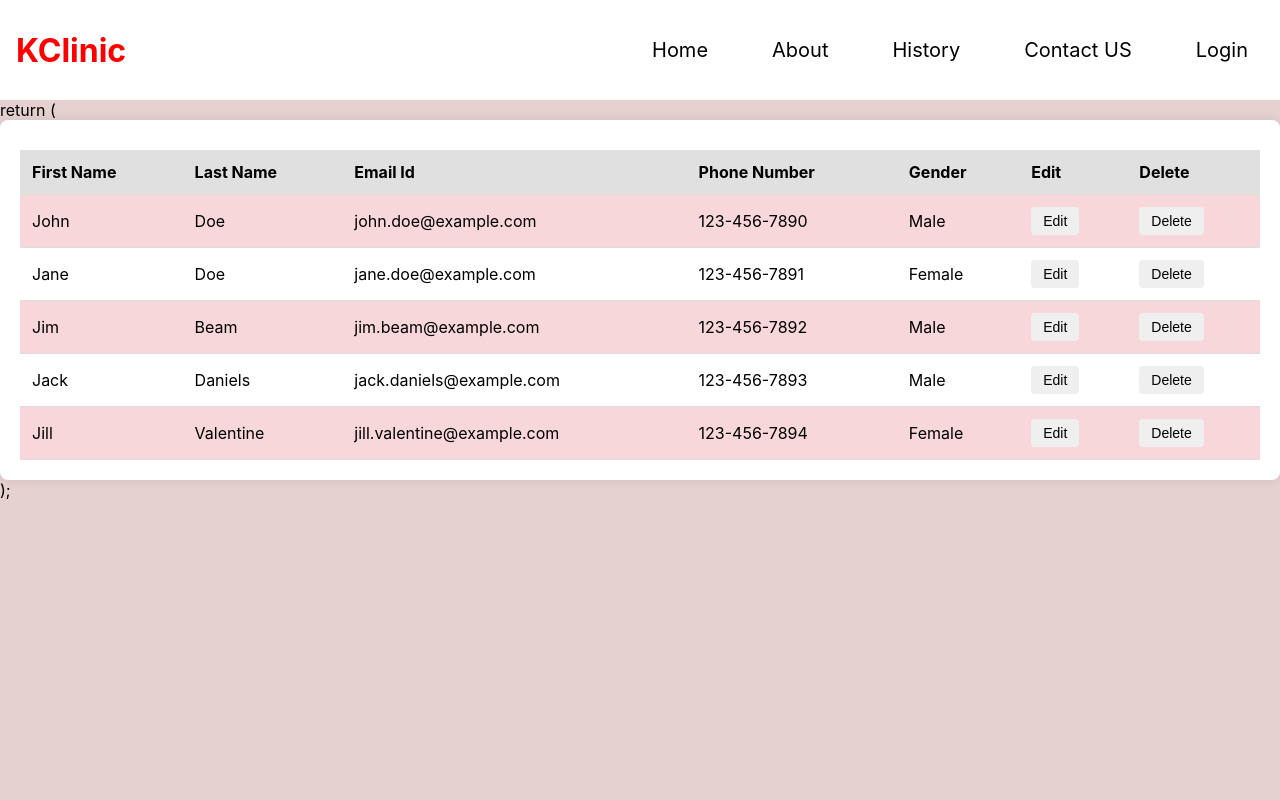
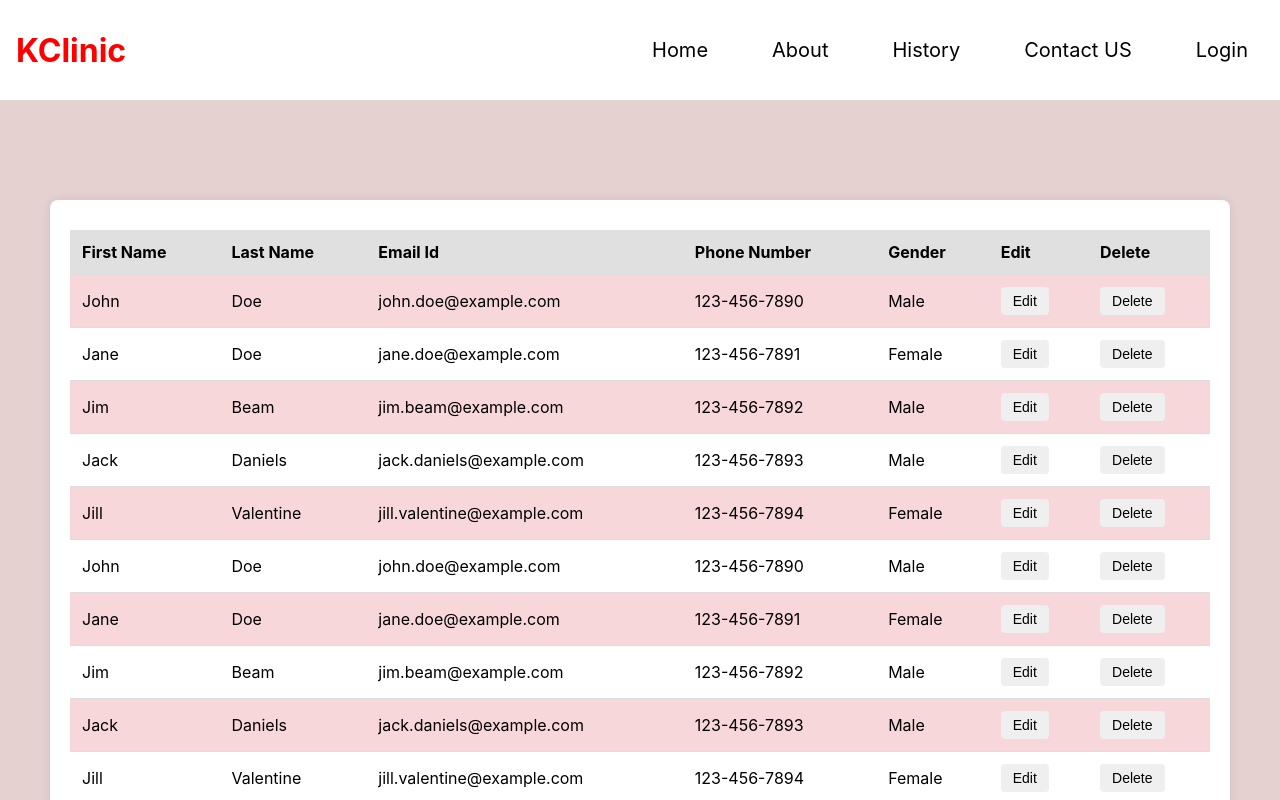
Before and after one commit to khanjancentennial/HealthCareReactApp, a React (Create React App) app: page /patients in a window 1280 px wide. Shown: the top 800 px of the page. Built offline with nearby package versions, Linux system fonts and the light colour scheme.

Commit message:
changes in table view

```diff
--- a/src/Components/Patients/patients.css
+++ b/src/Components/Patients/patients.css
@@ -3,6 +3,10 @@
     background-color: white;
     padding: 20px;
     border-radius: 8px;
+    margin-left: 50px;
+    margin-right: 50px;
+    margin-top: 100px;
+    margin-bottom: 100px;
     box-shadow: 0 0 10px rgba(0, 0, 0, 0.1);
   }
 
--- a/src/Components/Patients/patients.js
+++ b/src/Components/Patients/patients.js
@@ -4,6 +4,26 @@ import './patients.css'
 function Patients() {
     // Example data for the table
   const data = [
+    { firstName: 'John', lastName: 'Doe', email: 'john.doe@example.com', phone: '123-456-7890', gender: 'Male' },
+    { firstName: 'Jane', lastName: 'Doe', email: 'jane.doe@example.com', phone: '123-456-7891', gender: 'Female' },
+    { firstName: 'Jim', lastName: 'Beam', email: 'jim.beam@example.com', phone: '123-456-7892', gender: 'Male' },
+    { firstName: 'Jack', lastName: 'Daniels', email: 'jack.daniels@example.com', phone: '123-456-7893', gender: 'Male' },
+    { firstName: 'Jill', lastName: 'Valentine', email: 'jill.valentine@example.com', phone: '123-456-7894', gender: 'Female' },
+    { firstName: 'John', lastName: 'Doe', email: 'john.doe@example.com', phone: '123-456-7890', gender: 'Male' },
+    { firstName: 'Jane', lastName: 'Doe', email: 'jane.doe@example.com', phone: '123-456-7891', gender: 'Female' },
+    { firstName: 'Jim', lastName: 'Beam', email: 'jim.beam@example.com', phone: '123-456-7892', gender: 'Male' },
+    { firstName: 'Jack', lastName: 'Daniels', email: 'jack.daniels@example.com', phone: '123-456-7893', gender: 'Male' },
+    { firstName: 'Jill', lastName: 'Valentine', email: 'jill.valentine@example.com', phone: '123-456-7894', gender: 'Female' },
+    { firstName: 'John', lastName: 'Doe', email: 'john.doe@example.com', phone: '123-456-7890', gender: 'Male' },
+    { firstName: 'Jane', lastName: 'Doe', email: 'jane.doe@example.com', phone: '123-456-7891', gender: 'Female' },
+    { firstName: 'Jim', lastName: 'Beam', email: 'jim.beam@example.com', phone: '123-456-7892', gender: 'Male' },
+    { firstName: 'Jack', lastName: 'Daniels', email: 'jack.daniels@example.com', phone: '123-456-7893', gender: 'Male' },
+    { firstName: 'Jill', lastName: 'Valentine', email: 'jill.valentine@example.com', phone: '123-456-7894', gender: 'Female' },
+    { firstName: 'John', lastName: 'Doe', email: 'john.doe@example.com', phone: '123-456-7890', gender: 'Male' },
+    { firstName: 'Jane', lastName: 'Doe', email: 'jane.doe@example.com', phone: '123-456-7891', gender: 'Female' },
+    { firstName: 'Jim', lastName: 'Beam', email: 'jim.beam@example.com', phone: '123-456-7892', gender: 'Male' },
+    { firstName: 'Jack', lastName: 'Daniels', email: 'jack.daniels@example.com', phone: '123-456-7893', gender: 'Male' },
+    { firstName: 'Jill', lastName: 'Valentine', email: 'jill.valentine@example.com', phone: '123-456-7894', gender: 'Female' },
     { firstName: 'John', lastName: 'Doe', email: 'john.doe@example.com', phone: '123-456-7890', gender: 'Male' },
     { firstName: 'Jane', lastName: 'Doe', email: 'jane.doe@example.com', phone: '123-456-7891', gender: 'Female' },
     { firstName: 'Jim', lastName: 'Beam', email: 'jim.beam@example.com', phone: '123-456-7892', gender: 'Male' },
@@ -20,7 +40,7 @@ function Patients() {
   };
 
   return <div>
-  return (
+
     <div className="table-container">
       <table>
         <thead>
@@ -53,9 +73,6 @@ function Patients() {
         </tbody>
       </table>
     </div>
-  );
-
-
   </div>;
 }
 
```
